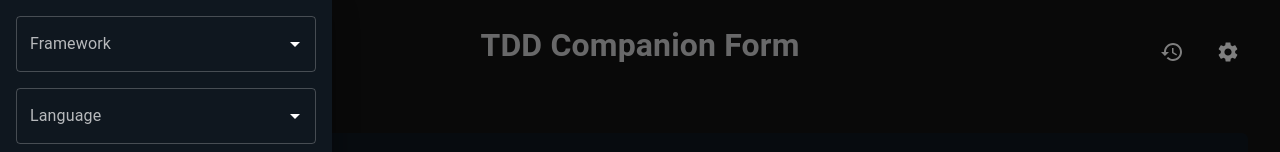
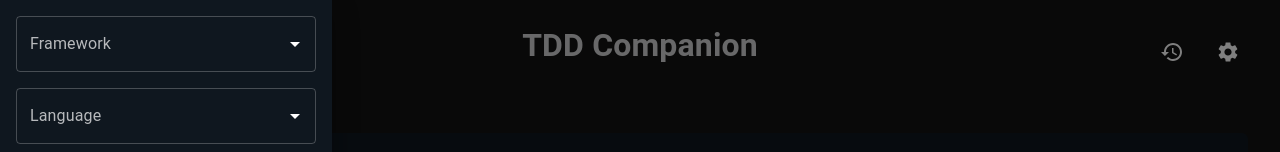
Before and after one commit to ehsanexe/tdd-companion, a React (Create React App) app: page / in a window 1280 px wide. Shown: the top 152 px of the page. Built offline with nearby package versions, Linux system fonts and the light colour scheme.

Commit message:
update App.js

```diff
--- a/src/App.js
+++ b/src/App.js
@@ -33,7 +33,7 @@ function App() {
             <SettingsIcon />
           </IconButton>
         </div>
-        <h1>TDD Companion Form</h1>
+        <h1>TDD Companion</h1>
         <Form
           isDrawer={isDrawer}
           setIsDrawer={setIsDrawer}
```
